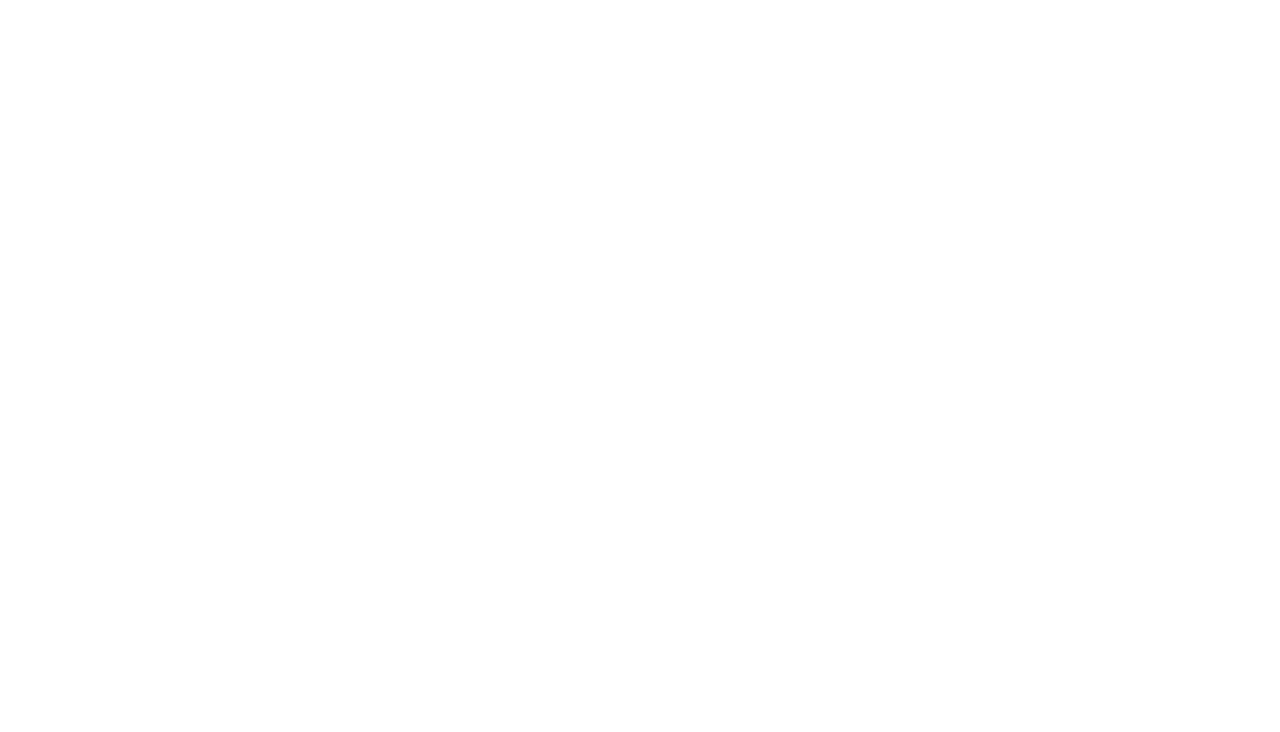
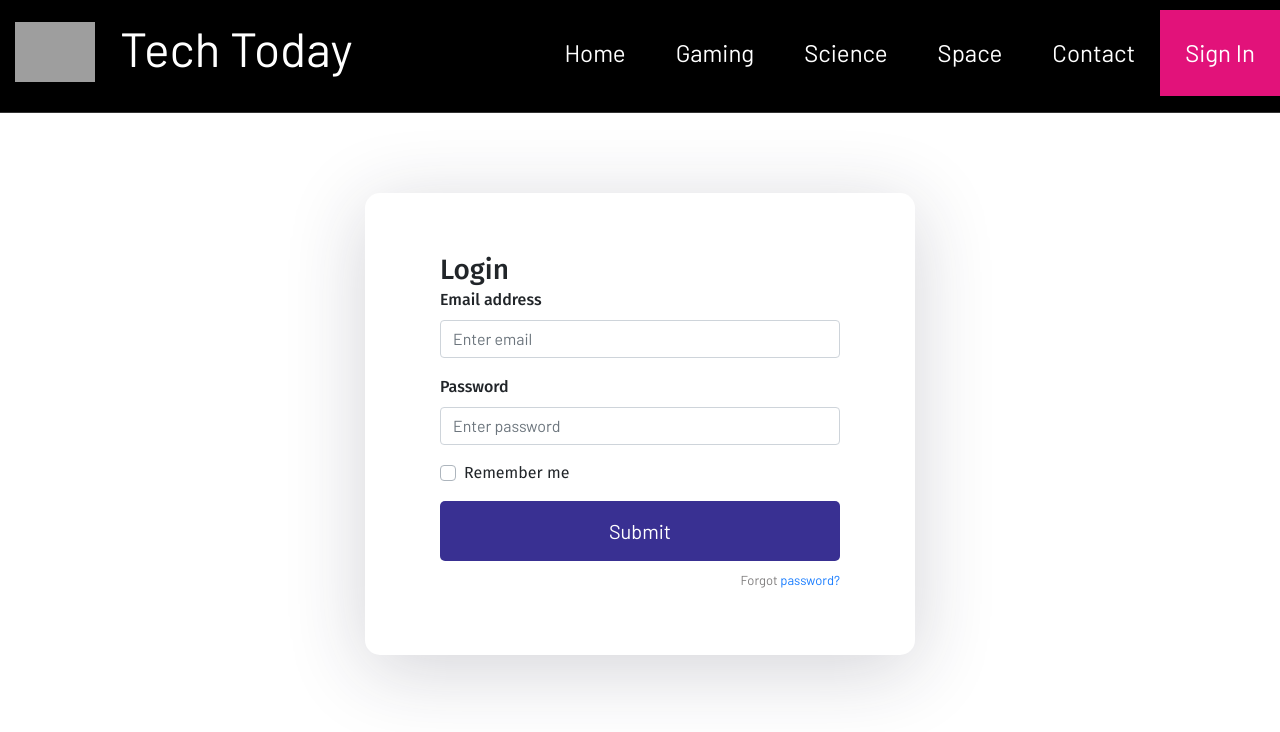
Before and after one commit to SKojiroHiggins/tech-today, a React (Create React App) app in the folder tech-today/: page /login in a window 1280 px wide. Shown: the top 732 px of the page. Built offline with nearby package versions, Linux system fonts and the light colour scheme; grey boxes are pictures that could not be loaded.

Commit message:
updates to content

```diff
--- a/tech-today/src/Components/ContentHero/contentHero.js
+++ b/tech-today/src/Components/ContentHero/contentHero.js
@@ -1,12 +1,36 @@
 import React from 'react';
 import Card from 'react-bootstrap/Card';
-import contentHero from '../ContentHero/ContentHero.css'
+import '../ContentHero/ContentHero.css'
 
 
-function ContentHero() {
-  return (
-    <div className="hero">
-      <div className='content'>
+const ContentHero = () => {
+    return (
+        <div className="hero">
+            <div className='gif'>
+
+                <Card className="bg-dark text-white">
+                    <Card.Img src="https://bit.ly/2BBkvjc" alt="Gaming GIF" />
+                    <Card.ImgOverlay>
+                        <Card.Title>Gaming</Card.Title>
+                        <Card.Text>
+                        The latest tech news about the world's best (and sometimes worst) hardware, apps, and much more. From top companies like Google and Apple to tiny startups vying for your attention, Verge Tech has the latest in what matters in technology daily.
+                        </Card.Text>
+                    </Card.ImgOverlay>
+                </Card>
+
+
+
+
+
+
+
+
+
+
+
+
+                {/* <br>
+          </br>
         <Card>
           <Card.Header>Gaming</Card.Header>
           <Card.Body>
@@ -21,10 +45,10 @@
       <span></span>
       <div className='vid-box'>
         <iframe className='video-its'
-          src="https://www.youtube.com/embed/_Q8AKghK44M" />
-      </div>
-    </div>
-  );
+          src="https://www.youtube.com/embed/_Q8AKghK44M" /> */}
+            </div>
+        </div>
+    );
 }
 
 export default ContentHero;
--- a/tech-today/src/Components/GamingPage/GamingPage.js
+++ b/tech-today/src/Components/GamingPage/GamingPage.js
@@ -8,9 +8,8 @@
     return (
         <div>
             <Navbar page="gamingPage"/>
+            <ContentHero />
             <Footer />
-
-            <ContentHero />
         </div>
     )
 };
--- /dev/null
+++ b/tech-today/src/Components/HomeContent/HomeContent.css
@@ -0,0 +1,12 @@
+.card-header{
+    display: flex;
+    justify-content: space-between;
+    padding: 10px;
+}
+.title{
+    font-size: 2.5rem ;
+}
+.read-link{
+    display: flex;
+    align-self: center;
+}
--- /dev/null
+++ b/tech-today/src/Components/HomeContent/HomeContent.js
@@ -0,0 +1,72 @@
+import React from 'react';
+import Card from 'react-bootstrap/Card';
+import CardGroup from 'react-bootstrap/CardGroup';
+import '../HomeContent/HomeContent.css'
+
+
+const HomeContent = () => {
+    return (
+        <div className="card-container">
+            <Card>
+                <Card.Header>
+                    <h4 className="title">Gaming</h4>
+                    <span className="read-link" >Read More</span>
+                </Card.Header>
+            </Card>
+
+            <CardGroup>
+                <Card>
+                <a target="_blank" href="https://nyti.ms/2NEhe5q">
+                    <Card.Img variant="top" src="https://wrctr.co/3g5DS2D" />
+                    </a>
+                    <Card.Body>
+                        <Card.Title><a href ="https://nyti.ms/3gaQllx">The Best Compact Mechanical Keyboards</a>
+                        </Card.Title>
+                        <Card.Text>
+                        A compact mechanical keyboard takes up less space on a desk than a regular one—but you might need to be prepared to give up some keys in return.
+
+      </Card.Text>
+                    </Card.Body>
+                    <Card.Footer>
+                        <small className="text-muted">by Kimber Streams</small>
+                    </Card.Footer>
+                </Card>
+
+                <Card>
+                <a target="_blank" href="https://www.nytimes.com/wirecutter/reviews/best-couch-co-op-nintendo-switch-games/">
+                    <Card.Img variant="top" src="https://wrctr.co/31onwOx" />
+                    </a>
+                    <Card.Body>
+                    <a target="_blank" href="https://nyti.ms/2NEhe5q">
+                        <Card.Title>19 Video Games to Play When You Need to Relax</Card.Title>
+                        </a>
+                        <Card.Text>
+                        If you’re stuck inside and need something to help reduce your anxiety, these relaxed video games will get the job done.
+                        </Card.Text>
+                    </Card.Body>
+                    <Card.Footer>
+                        <small className="text-muted">by Andrew Cunningham</small>
+                    </Card.Footer>
+                </Card>
+
+                <Card>
+                    <a target="_blank" href="https://nyti.ms/2NEhe5q">
+                    <Card.Img variant="top" src="https://wrctr.co/38a4nBt" />
+                    </a>
+                    <Card.Body>
+                    <a target="_blank" href="https://nyti.ms/2NEhe5q">
+                        <Card.Title>5 of the Best Couch Co-op Games for Nintendo Switch</Card.Title>
+                        </a>
+                        <Card.Text>
+                           Staff at Wirecutter shared some of their favorite split-screen, couch co-op games for the Nintendo Switch that are great for playing at home and with family.
+      </Card.Text>
+                    </Card.Body>
+                    <Card.Footer>
+                        <small className="text-muted">by Wirecutter Staff</small>
+                    </Card.Footer>
+                </Card>
+            </CardGroup>
+        </div>
+    );
+}
+export default HomeContent;
--- a/tech-today/src/Components/MainPage/MainPage.js
+++ b/tech-today/src/Components/MainPage/MainPage.js
@@ -2,6 +2,7 @@
 import Navbar from '../Navbar/Navbar';
 import HomeHero from "../HomeHero/HomeHero";
 import Footer from '../Footer/Footer';
+import HomeContent from '../HomeContent/HomeContent';
 
 
 const MainPage = () => {
@@ -9,6 +10,7 @@
         <div>
             <Navbar page="mainPage"/>
             <HomeHero page="mainPage" />
+            <HomeContent />
             <Footer />
         </div>
     )
--- a/tech-today/src/Components/Navbar/Navbar.js
+++ b/tech-today/src/Components/Navbar/Navbar.js
@@ -3,7 +3,7 @@
 
 
 const navbar = (props) => {
-    let mainPageClass, gamingPageClass, sciencePageClass, spacePageClass, contactPageClass;
+    let mainPageClass, gamingPageClass, sciencePageClass, spacePageClass, contactPageClass, signInPageClass, loginPageClass;
 
     if (props.page == "mainPage") {
         mainPageClass = 'current';
@@ -15,6 +15,10 @@
         spacePageClass = 'current';
     } else if (props.page == "contactPage") {
         contactPageClass = 'current';
+    } else if (props.page == "Signup") {
+        signInPageClass = 'current';
+    } else if (props.page == "Login") {
+        loginPageClass = 'current';
     }
 
     return (
@@ -28,7 +32,7 @@
                     <li><Link className={sciencePageClass} to="/science">Science</Link></li>
                     <li><Link className={spacePageClass} to="/space">Space</Link></li>
                     <li><Link className={contactPageClass} to="/contact">Contact</Link></li>
-                    <li><Link className="signInPage" to="/signIn">Sign In</Link></li>
+                    <li><Link className="signInPage" to="/signup">Sign In</Link></li>
 
                 </ul>
             </nav>
--- a/tech-today/src/Components/Routes/Routes.js
+++ b/tech-today/src/Components/Routes/Routes.js
@@ -8,6 +8,8 @@
 import SciencePage from '../SciencePage/SciencePage';
 import SpacePage from '../SpacePage/SpacePage';
 import LandingPage from '../LandingPage/LandingPage';
+import SignUp from '../User/Signup/signup';
+import Login from '../User/Login/login';
 
 const routes = () => {
     return (
@@ -19,6 +21,8 @@
                 <Route exact path='/contact' component={ContactPage} />
                 <Route exact path='/science' component={SciencePage} />
                 <Route exact path='/space' component={SpacePage} />
+                <Route exact path='/signup' component={SignUp} />
+                <Route exact path='/login' component={Login} />
 
             </div>
         </Router>
--- /dev/null
+++ b/tech-today/src/Components/User/Login/login.js
@@ -0,0 +1,42 @@
+import React, { Component } from "react";
+import Navbar from '../../Navbar/Navbar';
+import '../../User/user.css';
+
+
+export default class Login extends Component {
+    render() {
+        return (
+            <React.Fragment>
+            <Navbar page="loginPage"/>
+            <div className="auth-inner">
+            <form>
+                <h3>Login</h3>
+
+                <div className="form-group">
+                    <label>Email address</label>
+                    <input type="email" className="form-control" placeholder="Enter email" />
+                </div>
+
+                <div className="form-group">
+                    <label>Password</label>
+                    <input type="password" className="form-control" placeholder="Enter password" />
+                </div>
+
+                <div className="form-group">
+                    <div className="custom-control custom-checkbox">
+                        <input type="checkbox" className="custom-control-input" id="customCheck1" />
+                        <label className="custom-control-label" htmlFor="customCheck1">Remember me</label>
+                    </div>
+                </div>
+
+                <button type="submit" className="btn btn-primary btn-block">Submit</button>
+                <p className="forgot-password text-right">
+                    Forgot <a href="#">password?</a>
+                </p>
+            </form>
+            </div>
+            </React.Fragment>
+
+        );
+    }
+}
--- /dev/null
+++ b/tech-today/src/Components/User/Signup/signup.js
@@ -0,0 +1,44 @@
+import React, { Component } from "react";
+import Navbar from '../../Navbar/Navbar';
+import '../../User/user.css';
+
+export default class SignUp extends Component {
+    render() {
+        return (
+            <React.Fragment>
+            <Navbar page="signupPage"/>
+            <div className="auth-inner">
+            <form>
+                <h3>Sign Up</h3>
+
+                <div className="form-group">
+                    <label>First name</label>
+                    <input type="text" className="form-control" placeholder="First name" />
+                </div>
+
+                <div className="form-group">
+                    <label>Last name</label>
+                    <input type="text" className="form-control" placeholder="Last name" />
+                </div>
+
+                <div className="form-group">
+                    <label>Email address</label>
+                    <input type="email" className="form-control" placeholder="Enter email" />
+                </div>
+
+                <div className="form-group">
+                    <label>Password</label>
+                    <input type="password" className="form-control" placeholder="Enter password" />
+                </div>
+
+                <button type="submit" className="btn btn-primary btn-block">Sign Up</button>
+                <p className="forgot-password text-right">
+                    Already registered <a href="login">Login?</a>
+                </p>
+            </form>
+            </div>
+            </React.Fragment>
+
+        );
+    }
+}
--- /dev/null
+++ b/tech-today/src/Components/User/user.css
@@ -0,0 +1,54 @@
+@import url('https://fonts.googleapis.com/css?family=Fira+Sans:400,500,600,700,800');
+
+
+h3,label {
+  font-weight: 500;
+  font-family: 'Fira Sans', sans-serif;
+}
+
+
+.auth-wrapper {
+  display: flex;
+  justify-content: center;
+  flex-direction: column;
+  text-align: left;
+}
+
+.auth-inner {
+  width: 550px;
+  margin: 5rem auto;
+  background: #ffffff;
+  box-shadow: 0px 14px 80px rgba(34, 35, 58, 0.2);
+  padding: 40px 55px 45px 55px;
+  border-radius: 15px;
+  transition: all .3s;
+}
+
+.auth-wrapper .form-control:focus {
+  border-color: #167bff;
+  box-shadow: none;
+}
+
+.auth-wrapper h3 {
+  text-align: center;
+  margin: 0;
+  line-height: 1;
+  padding-bottom: 20px;
+}
+
+.custom-control-label {
+  font-weight: 400;
+}
+
+.forgot-password,
+.forgot-password a {
+  text-align: right;
+  font-size: 13px;
+  padding-top: 10px;
+  color: #7f7d7d;
+  margin: 0;
+}
+
+.forgot-password a {
+  color: #167bff;
+}
```
Also changed, not shown: tech-today/src/Components/ContentHero/ContentHero.css (+26 -62 lines).
